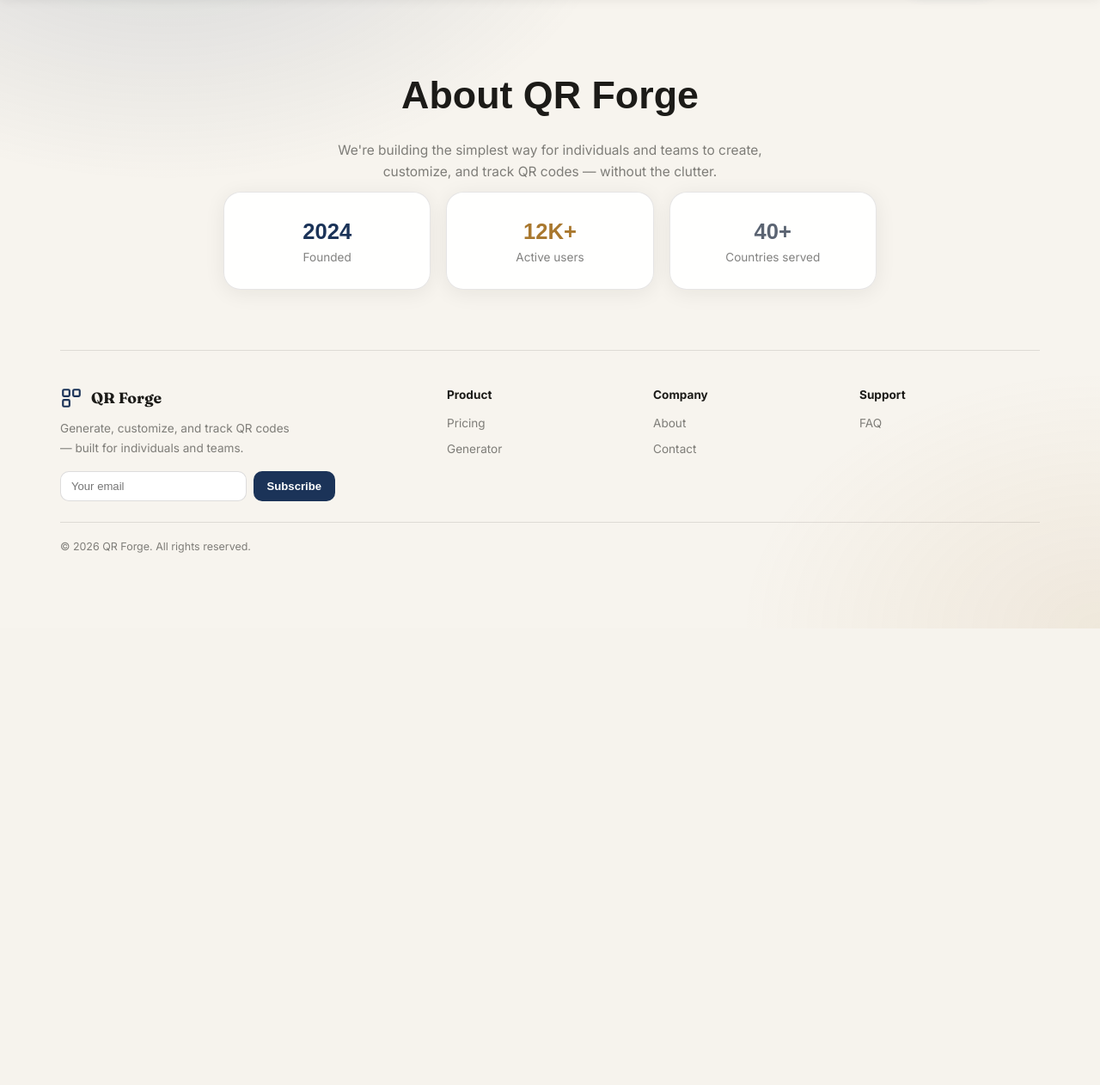
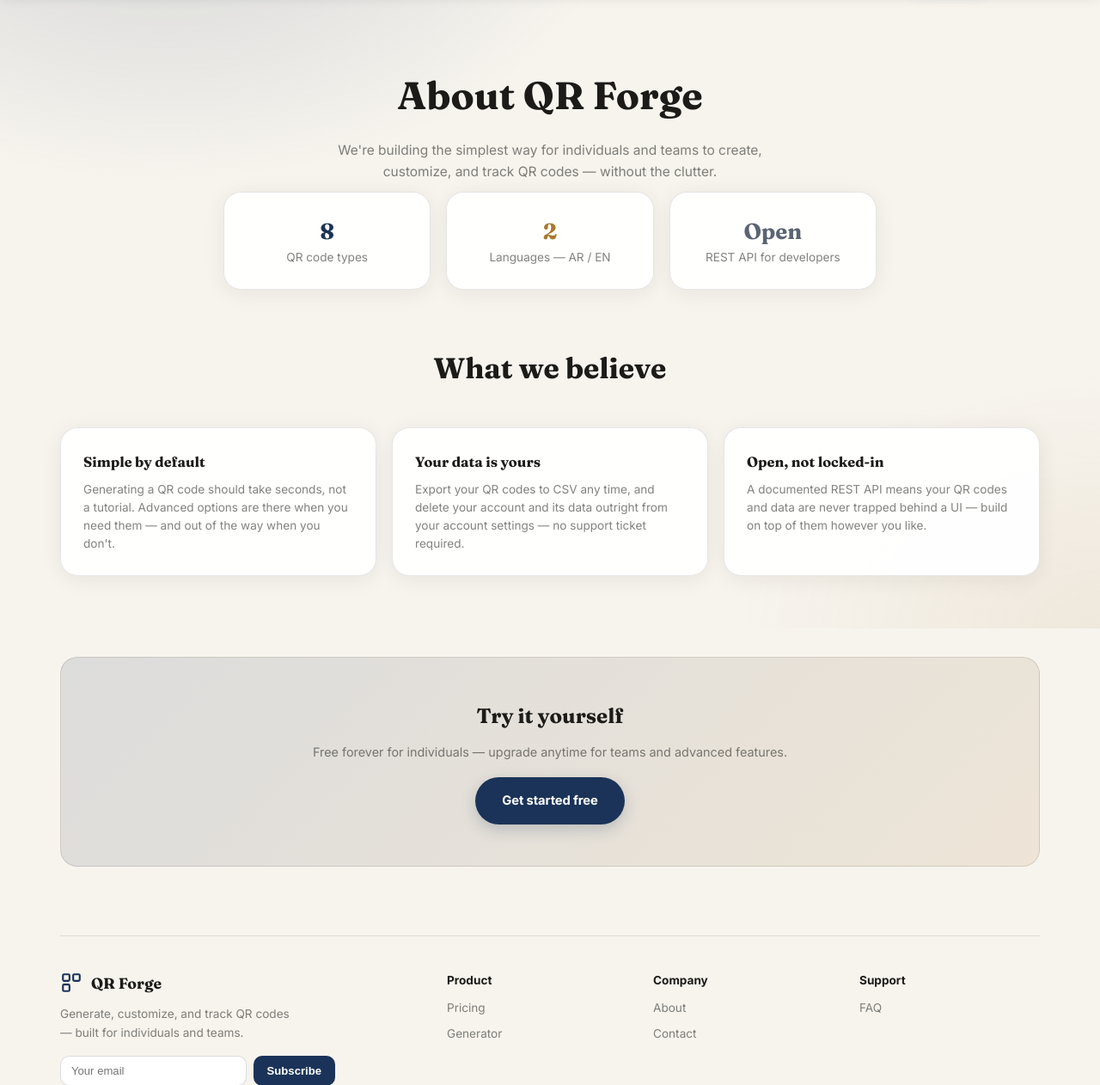
Before and after one commit to mostafamohamed521/qr_generator, a Django app: template templates/core/about.html in a window 1280 px wide. Shown: the part 69-1331 px from the top of the page at 86% size. Before the commit the page ends 800 px from the top, so only its background shows below. Run offline with Django 4.2, Linux system fonts and the light colour scheme; the template is opened without the code that fills it, so the values that code supplies are empty.

Commit message:
templates/core/about.html: Update about page

```diff
--- a/templates/core/about.html
+++ b/templates/core/about.html
@@ -4,14 +4,42 @@
 {% block nav_about %}active{% endblock %}
 {% block content %}
 <section class="hero">
-  <h1 style="font-family:'Space Grotesk',sans-serif;font-weight:800;font-size:clamp(2rem,4vw,2.8rem);margin-bottom:14px">{% trans "About QR Forge" %}</h1>
+  <h1 style="font-family:'Fraunces',sans-serif;font-weight:700;font-size:clamp(2rem,4vw,2.8rem);margin-bottom:14px">{% trans "About QR Forge" %}</h1>
   <p style="color:var(--text-muted);max-width:560px;margin:0 auto">
     {% trans "We're building the simplest way for individuals and teams to create, customize, and track QR codes — without the clutter." %}
   </p>
 </section>
 <section class="feature-grid" style="grid-template-columns:repeat(3,1fr);max-width:760px;margin:0 auto">
-  <div class="feature-card" style="text-align:center"><p style="font-family:'Space Grotesk',sans-serif;font-weight:800;font-size:1.6rem;color:var(--accent)">2024</p><p>{% trans "Founded" %}</p></div>
-  <div class="feature-card" style="text-align:center"><p style="font-family:'Space Grotesk',sans-serif;font-weight:800;font-size:1.6rem;color:var(--accent-2)">12K+</p><p>{% trans "Active users" %}</p></div>
-  <div class="feature-card" style="text-align:center"><p style="font-family:'Space Grotesk',sans-serif;font-weight:800;font-size:1.6rem;color:var(--accent-3)">40+</p><p>{% trans "Countries served" %}</p></div>
+  <div class="feature-card" style="text-align:center"><p style="font-family:'Fraunces',sans-serif;font-weight:700;font-size:1.6rem;color:var(--accent)">8</p><p>{% trans "QR code types" %}</p></div>
+  <div class="feature-card" style="text-align:center"><p style="font-family:'Fraunces',sans-serif;font-weight:700;font-size:1.6rem;color:var(--accent-2)">2</p><p>{% trans "Languages — AR / EN" %}</p></div>
+  <div class="feature-card" style="text-align:center"><p style="font-family:'Fraunces',sans-serif;font-weight:700;font-size:1.6rem;color:var(--accent-3)">Open</p><p>{% trans "REST API for developers" %}</p></div>
+</section>
+
+<section class="lp-section">
+  <div class="lp-section-head">
+    <h2>{% trans "What we believe" %}</h2>
+  </div>
+  <div class="feature-grid" style="grid-template-columns:repeat(3,1fr)">
+    <div class="feature-card">
+      <h3>{% trans "Simple by default" %}</h3>
+      <p>{% trans "Generating a QR code should take seconds, not a tutorial. Advanced options are there when you need them — and out of the way when you don't." %}</p>
+    </div>
+    <div class="feature-card">
+      <h3>{% trans "Your data is yours" %}</h3>
+      <p>{% trans "Export your QR codes to CSV any time, and delete your account and its data outright from your account settings — no support ticket required." %}</p>
+    </div>
+    <div class="feature-card">
+      <h3>{% trans "Open, not locked-in" %}</h3>
+      <p>{% trans "A documented REST API means your QR codes and data are never trapped behind a UI — build on top of them however you like." %}</p>
+    </div>
+  </div>
+</section>
+
+<section class="lp-section">
+  <div class="cta-banner">
+    <h2>{% trans "Try it yourself" %}</h2>
+    <p>{% trans "Free forever for individuals — upgrade anytime for teams and advanced features." %}</p>
+    <a href="{% url 'accounts:register' %}" class="btn-primary">{% trans "Get started free" %}</a>
+  </div>
 </section>
 {% endblock %}
```
